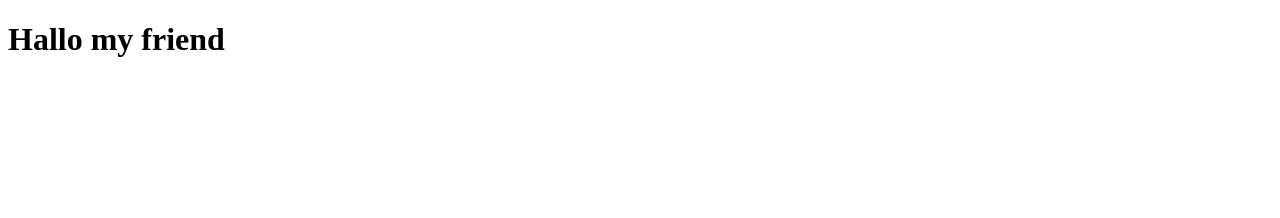
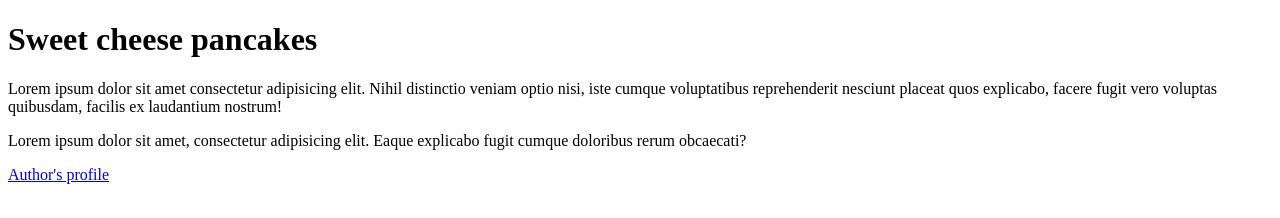
Before and after one commit to YagovkinDmytro/goit-homework-01, a plain HTML site: page index.html in a window 1280 px wide. Drawn offline with Linux system fonts and the light colour scheme.

Commit message:
Update index.html

```diff
--- a/index.html
+++ b/index.html
@@ -1,15 +1,28 @@
 <!DOCTYPE html>
 <html lang="en">
-<head>
-    <meta charset="UTF-8">
-    <meta name="viewport" content="width=device-width, initial-scale=1.0">
+  <head>
+    <meta charset="UTF-8" />
+    <meta name="viewport" content="width=device-width, initial-scale=1.0" />
     <title>Document</title>
-</head>
+  </head>
 
-<body>
+  <body>
+    <h1>Sweet cheese pancakes</h1>
 
-    <h1>Hallo my friend</h1>
+    <p>
+      Lorem ipsum dolor sit amet consectetur adipisicing elit. Nihil distinctio
+      veniam optio nisi, iste cumque voluptatibus reprehenderit nesciunt placeat
+      quos explicabo, facere fugit vero voluptas quibusdam, facilis ex
+      laudantium nostrum!
+    </p>
 
-</body>
+    <p>
+      Lorem ipsum dolor sit amet, consectetur adipisicing elit. Eaque explicabo
+      fugit cumque doloribus rerum obcaecati?
+    </p>
 
+    <a href="https://instagram.com/goitclub" target="_blank">
+      Author's profile
+    </a>
+  </body>
 </html>
```
